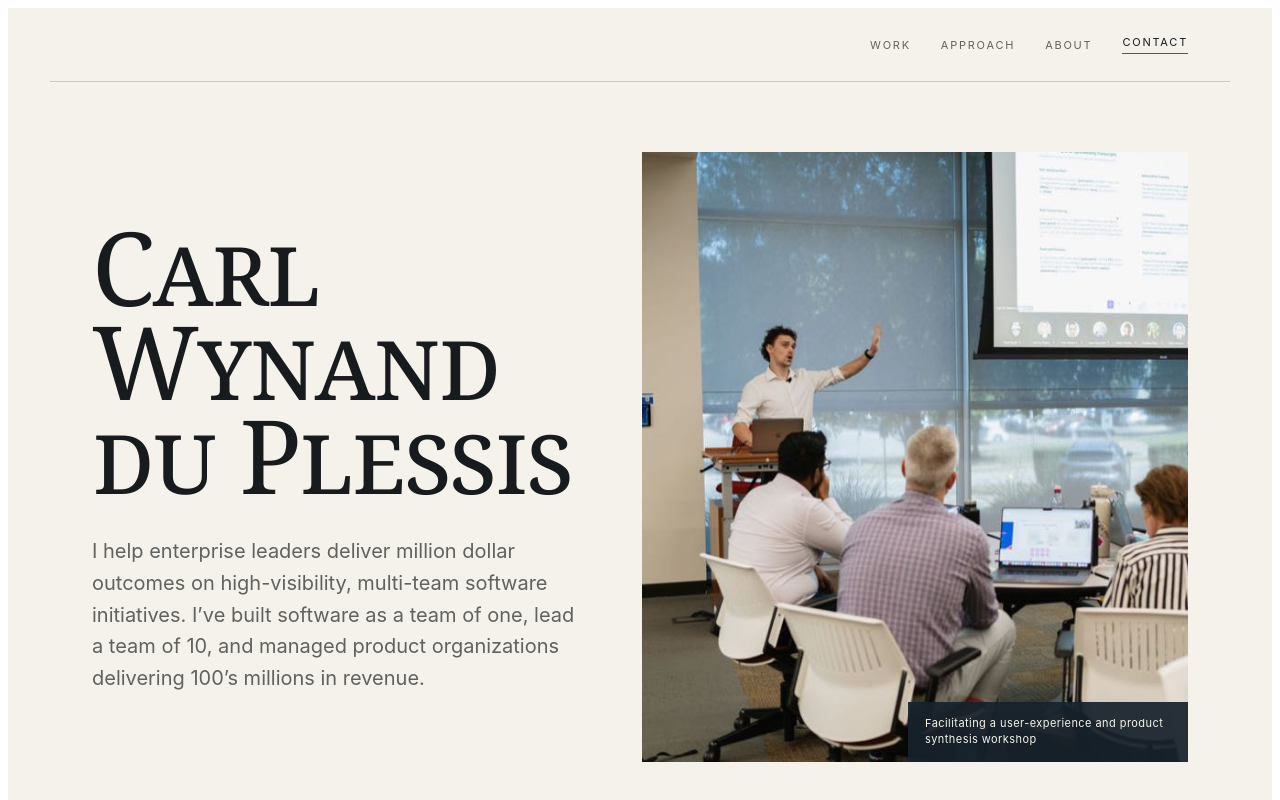
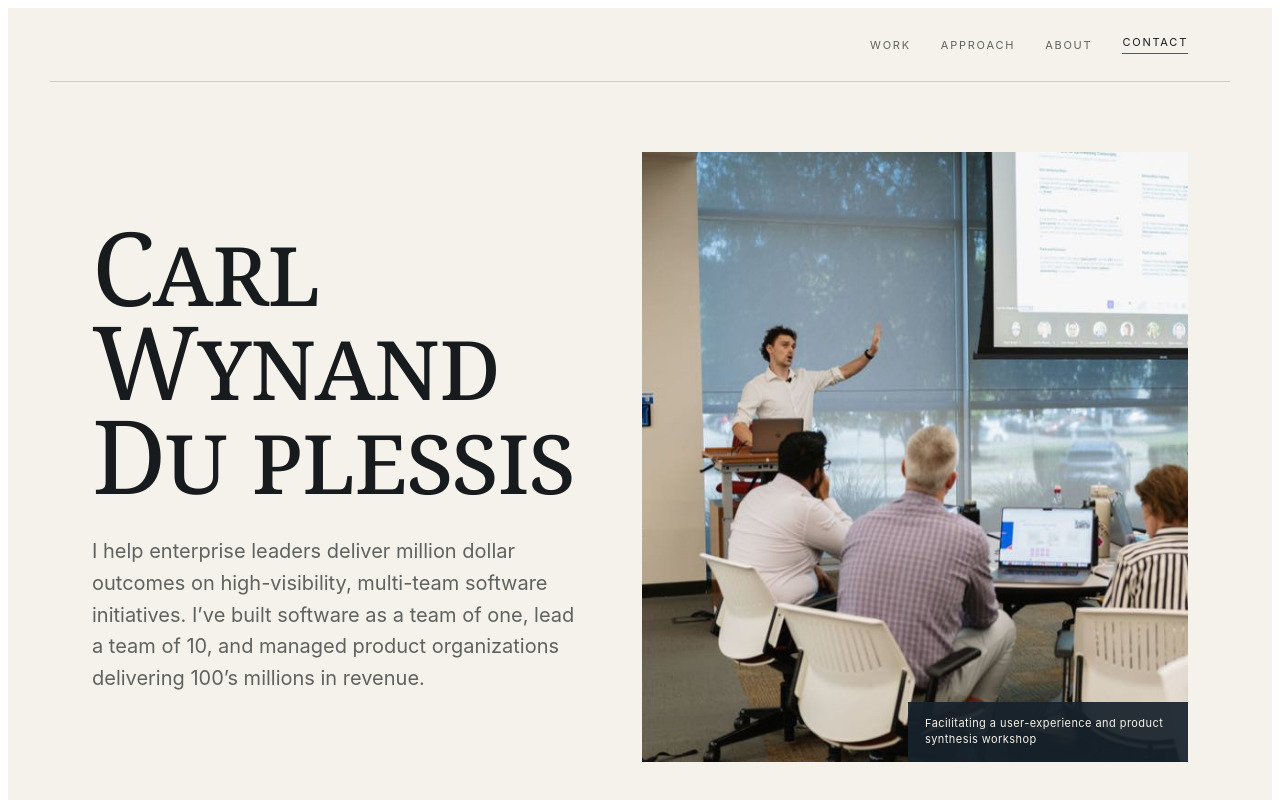
Before and after one commit to wynand430/carlwynand-website, a React (Vite) app: page / in a window 1280 px wide. Shown: the top 800 px of the page. Built offline with nearby package versions, Linux system fonts and the light colour scheme; no server answers; what aws-amplify would draw is missing.

Commit message:
Capitalize Du in the small-caps hero name.
Co-authored-by: carl <carl@deadpointhq.com>

```diff
--- a/src/pages/HomePage.tsx
+++ b/src/pages/HomePage.tsx
@@ -27,7 +27,7 @@ export function HomePage() {
           <h1>
             Carl Wynand
             <br />
-            du Plessis
+            Du plessis
           </h1>
           <p className="hero-statement">
             I help enterprise leaders deliver million dollar outcomes on high-visibility, multi-team software initiatives. I’ve built software as a team of one, lead a team of 10, and managed product organizations delivering 100’s millions in revenue.
```
